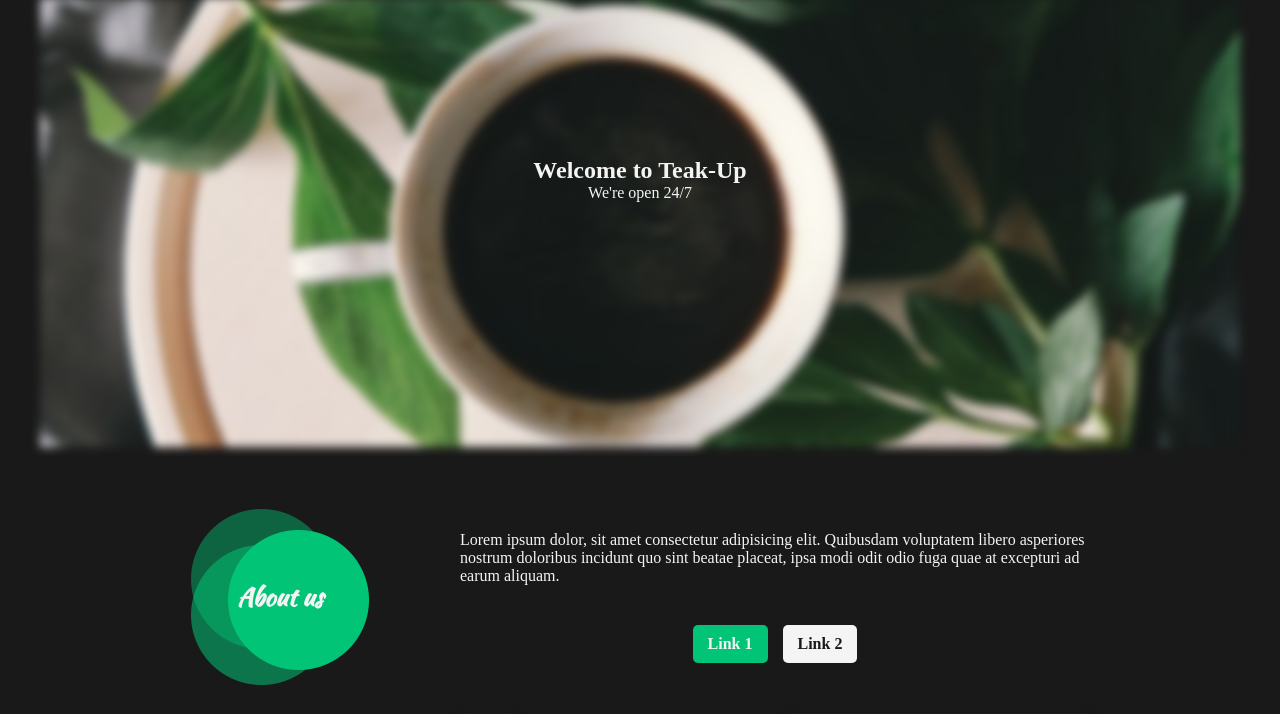
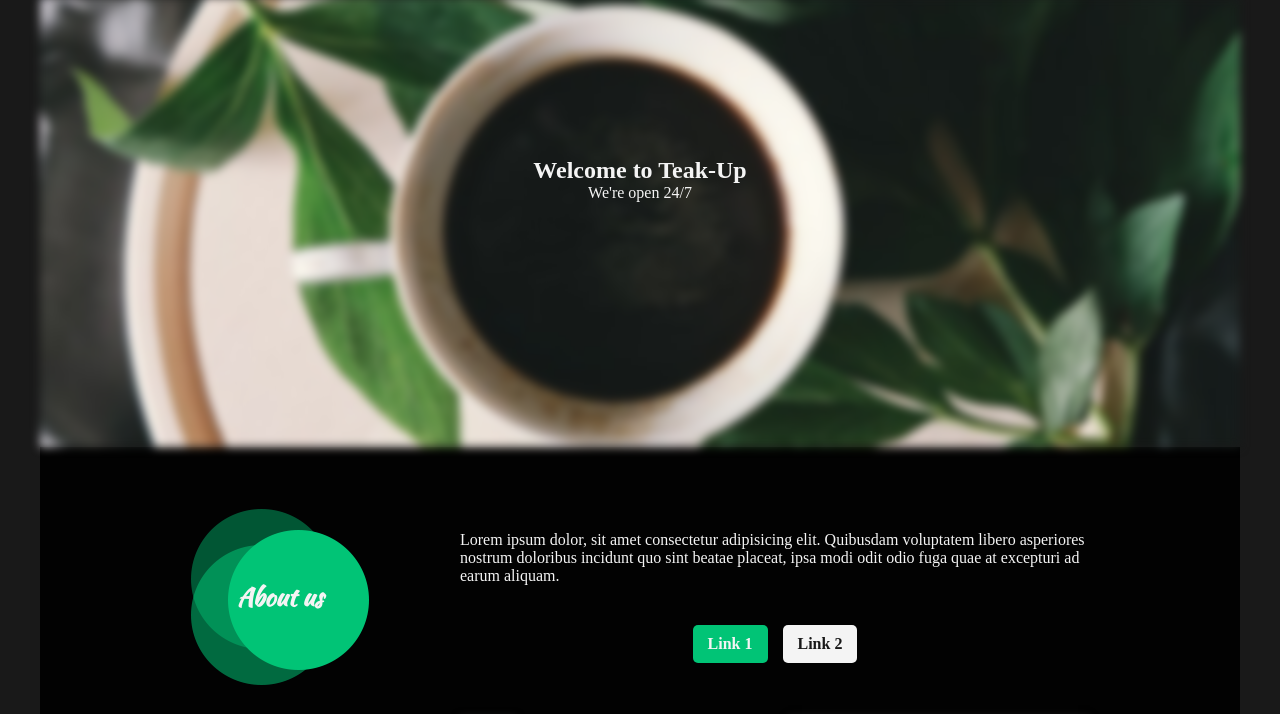
Before and after one commit to HawolyBa/teak-up, a website: page dist/index.html in a window 1280 px wide. Shown: the part 53-767 px from the top of the page. Drawn offline with Linux system fonts and the light colour scheme.

Commit message:
Add background to about section

```diff
--- a/src/sass/layout/about.sass
+++ b/src/sass/layout/about.sass
@@ -1,7 +1,8 @@
 .about
-  height: 300px
   color: $white
-
+  background-color: $black
+  .inner-about
+    height: 300px
   .about-text
     width: 70%
     h3
```
Also changed, not shown: dist/css/style.css, dist/index.html.
